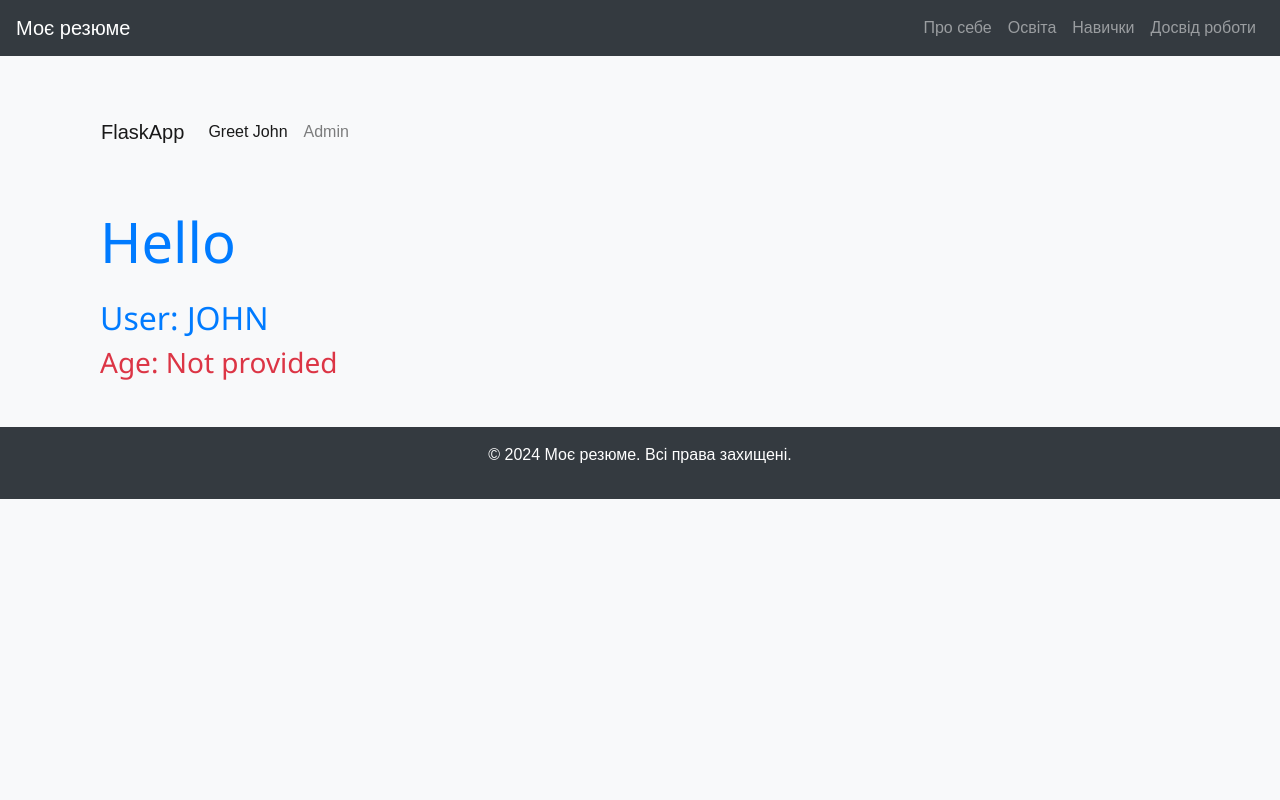
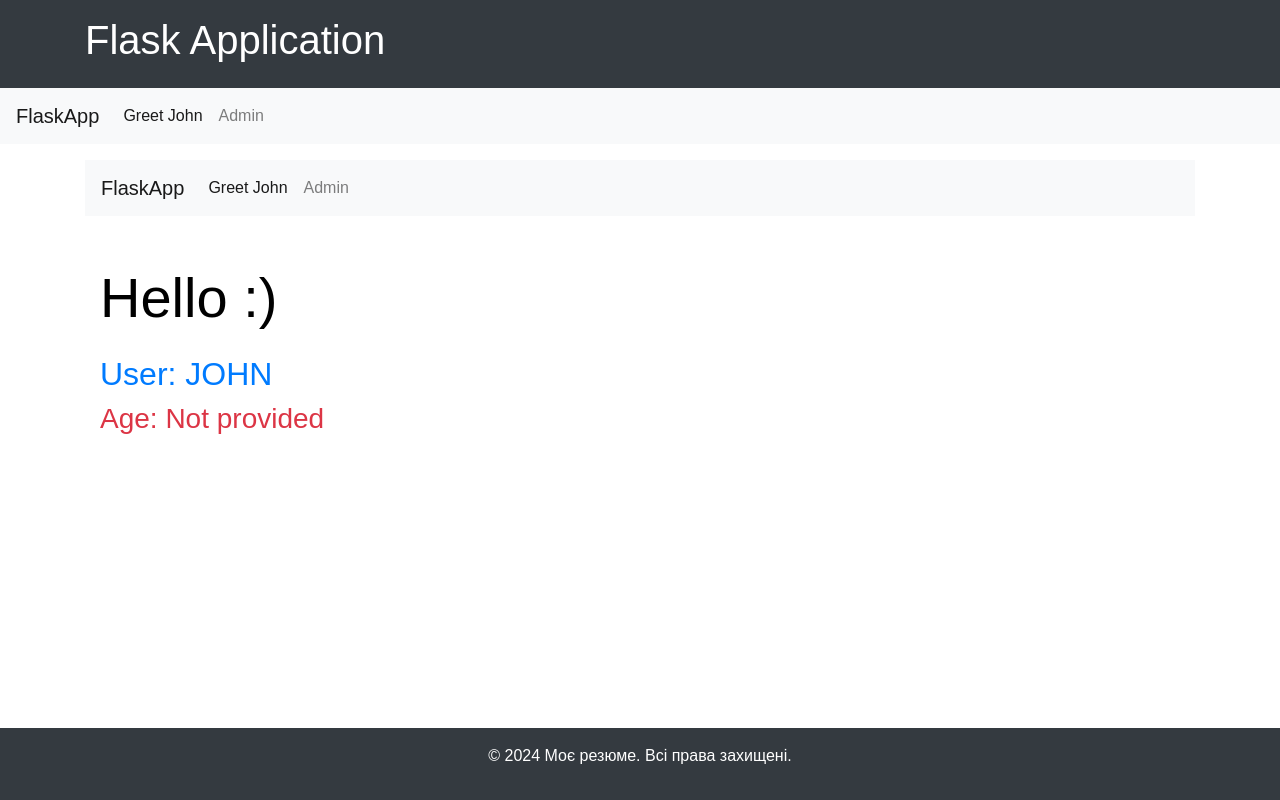
Before and after one commit to sikorand/flask_app_sikora, a Flask app: page /user/hi/John in a window 1280 px wide. Run offline with Flask 3, Linux system fonts and the light colour scheme; some libraries are stand-ins or nearby versions.

Commit message:
Lab 5 done

```diff
--- a/app/static/css/styles.css
+++ b/app/static/css/styles.css
@@ -1,52 +1,40 @@
 /* styles.css */
-
-/* Основні налаштування шрифтів */
-body {
-    font-family: 'Arial', sans-serif;
-    background-color: #f8f9fa;
-    color: #333;
+html, body {
+    height: 100%;
+    margin: 0;
 }
 
-/* Налаштування заголовків */
-h1, h2, h3 {
-    color: #007bff;
-    font-family: 'Segoe UI', Tahoma, Geneva, Verdana, sans-serif;
+body {
+    display: flex;
+    flex-direction: column;
+    font-family: 'Arial', sans-serif;
 }
 
-/* Власні стилі для секцій */
-section {
-    margin-bottom: 30px;
+.container {
+    flex: 1; /* Займає весь доступний простір */
 }
 
-section h2 {
-    font-size: 2rem;
+footer {
+    background-color: #333; /* Змінюйте за потреби */
     text-align: center;
-    padding-bottom: 10px;
+    padding: 1rem 0;
+    position: relative;
+    bottom: 0;
+    width: 100%;
 }
 
-/* Стилізація картки для досвіду роботи */
-#experience {
-    background-color: #ffffff;
-    border-radius: 8px;
-    box-shadow: 0 4px 8px rgba(0, 0, 0, 0.1);
-    padding: 20px;
+  h2 {
+    color: #007bff;
   }
 
-/* Навігаційне меню */
-.navbar {
-    background-color: #007bff;
+  section {
+    margin-bottom: 40px;
   }
+
   .navbar-nav .nav-link {
     color: white;
   }
 
   .navbar-nav .nav-link:hover {
-    color: #ffcc00;
+    color: #ccc;
   }
-
-/* Змінюємо розмір зображення на 300x300 */
-img {
-    width: 300px;
-    height: 300px;
-    object-fit: cover; /* Зберігає пропорції зображення */
-}
--- a/app/templates/base.html
+++ b/app/templates/base.html
@@ -1,49 +1,75 @@
 <!DOCTYPE html>
-<html lang="uk">
+<html lang="en">
 <head>
     <meta charset="UTF-8">
-    <meta name="viewport" content="width=device-width, initial-scale=1.0">
-    <title>{{ title }}</title>
+    <meta name="viewport" content="width=device-width, initial-scale=1, shrink-to-fit=no">
+    <title>{% block title %} {% endblock %} - FlaskApp</title>
     <link rel="stylesheet" href="https://stackpath.bootstrapcdn.com/bootstrap/4.5.2/css/bootstrap.min.css">
     <link rel="stylesheet" href="{{ url_for('static', filename='css/styles.css') }}">
+    <style>
+        {% if request.cookies.get('color_scheme') == 'dark' %}
+            body {
+                background-color: #343a40;
+                color: white; /* Зміна кольору тексту для темної теми */
+            }
+            .bg-dark {
+                background-color: #212529 !important; /* Темний фон для заголовка */
+            }
+            .alert {
+                color: white; /* Колір тексту для alert */
+            }
+            .list-group-item {
+                background-color: #495057; /* Змінити фон для елементів списку */
+                color: white; /* Змінити текст на білий */
+            }
+            .table {
+                background-color: #495057; /* Змінити фон таблиці */
+                color: white; /* Змінити текст на білий */
+            }
+            .form-control {
+                background-color: #6c757d; /* Змінити фон для форм */
+                color: white; /* Змінити текст на білий */
+            }
+            .form-control::placeholder {
+                color: #ffffff; /* Колір підказки в полях вводу */
+            }
+        {% else %}
+            body {
+                background-color: white;
+                color: black; /* Зміна кольору тексту для світлої теми */
+            }
+            .bg-dark {
+                background-color: #343a40 !important; /* Темний фон для заголовка */
+            }
+        {% endif %}
+    </style>
 </head>
 <body>
-    <!-- Закріплене навігаційне меню -->
-    <nav class="navbar navbar-expand-lg navbar-dark bg-dark sticky-top">
-        <a class="navbar-brand" href="/">Моє резюме</a>
-        <button class="navbar-toggler" type="button" data-toggle="collapse" data-target="#navbarNav" aria-controls="navbarNav" aria-expanded="false" aria-label="Toggle navigation">
-            <span class="navbar-toggler-icon"></span>
-        </button>
-        <div class="collapse navbar-collapse" id="navbarNav">
-            <ul class="navbar-nav ml-auto">
-                <li class="nav-item">
-                    <a class="nav-link" href="#about">Про себе</a>
-                </li>
-                <li class="nav-item">
-                    <a class="nav-link" href="#education">Освіта</a>
-                </li>
-                <li class="nav-item">
-                    <a class="nav-link" href="#skills">Навички</a>
-                </li>
-                <li class="nav-item">
-                    <a class="nav-link" href="#experience">Досвід роботи</a>
-                </li>
-            </ul>
+    <header class="bg-dark text-white p-3">
+        <div class="container">
+            <h1>Flask Application</h1>
         </div>
-    </nav>
+    </header>
 
-    <!-- Основний контент -->
-    <div class="container mt-5">
+    {% with msg = get_flashed_messages(with_categories=True) %}
+    {% if msg %}
+        {% for category, message in msg %}
+            <div class="alert alert-{{ category }} alert-dismissible" role="alert">
+                <strong>{{ message }}</strong>
+                <button type="button" class="btn-close" data-dismiss="alert" aria-label="Close">
+                    <span aria-hidden="true">&times;</span>
+                </button>
+            </div>
+        {% endfor %}
+    {% endif %}
+    {% endwith %}
+    {% include "navigation.html" %}
+    <div class="container">
         {% block content %}
         {% endblock %}
     </div>
-
-    <!-- Футер -->
     {% include "footer.html" %}
-
-    <!-- Підключення скриптів для інтерактивних елементів -->
     <script src="https://code.jquery.com/jquery-3.5.1.slim.min.js"></script>
-    <script src="https://cdn.jsdelivr.net/npm/@popperjs/core@2.0.7/dist/umd/popper.min.js"></script>
-    <script src="https://stackpath.bootstrapcdn.com/bootstrap/4.5.2/js/bootstrap.min.js"></script>
+    <script src="https://cdn.jsdelivr.net/npm/bootstrap@4.5.2/dist/js/bootstrap.bundle.min.js"></script>
 </body>
 </html>
--- a/app/users/templates/users/home.html
+++ b/app/templates/home.html
@@ -1,8 +1,9 @@
- {% extends 'base.html' %}
+{% extends 'base.html' %}
 
 {% block title %} HOME {% endblock %}
 
 {% block content %}
-    <h1>This is your homepage </h1>
+    <h1>This is your homepage :) </h1>
     <h1>Agent: {{ agent | upper }}</h1>
 {% endblock %}
+<
--- a/app/users/__init__.py
+++ b/app/users/__init__.py
@@ -3,7 +3,7 @@ from flask import Blueprint
 user_bp = Blueprint("users",
                     __name__,
                     url_prefix="/user",
-                    template_folder="templates/users"
+                    template_folder="templates/users",
                     )
 
 from . import views
--- /dev/null
+++ b/app/users/auth.py
@@ -0,0 +1,10 @@
+credentials = {
+    "user1": "password123",
+    "user2": "mySecurePassword",
+    "admin": "adminPass",
+    "guest": "guest1234",
+    "testUser": "testPass456"
+}
+def authenticate_user(username, password):
+    """Перевірка автентифікації користувача."""
+    return credentials.get(username) == password
--- a/app/users/templates/users/hi.html
+++ b/app/users/templates/users/hi.html
@@ -1,14 +1,30 @@
- {% extends 'base.html' %}
+{% extends 'base.html' %}
 
 {% block title %}Greeting Page{% endblock %}
 
 {% block content %}
 
-    {% include 'navigation.html' %}
+    <!-- Navigation Bar -->
+    <nav class="navbar navbar-expand-lg navbar-light bg-light mb-3">
+        <a class="navbar-brand" href="#">FlaskApp</a>
+        <button class="navbar-toggler" type="button" data-toggle="collapse" data-target="#navbarNav" aria-controls="navbarNav" aria-expanded="false" aria-label="Toggle navigation">
+            <span class="navbar-toggler-icon"></span>
+        </button>
+        <div class="collapse navbar-collapse" id="navbarNav">
+            <ul class="navbar-nav">
+                <li class="nav-item active">
+                    <a class="nav-link" href="{{ url_for('users.greetings', name='John') }}">Greet John</a>
+                </li>
+                <li class="nav-item">
+                    <a class="nav-link" href="{{ url_for('users.admin') }}">Admin</a>
+                </li>
+            </ul>
+        </div>
+    </nav>
 
     <!-- Main content -->
     <div class="container mt-5">
-        <h1 class="display-4">Hello</h1>
+        <h1 class="display-4">Hello :)</h1>
         <h2 class="mt-4">User: {{ name }}</h2>
 
         {% if age %}
--- a/app/users/views.py
+++ b/app/users/views.py
@@ -1,5 +1,9 @@
 from . import user_bp
-from flask import request, redirect, url_for, render_template, abort
+from flask import request, redirect, url_for, render_template, session, flash, make_response
+from datetime import timedelta, datetime
+from app.users.auth import authenticate_user
+
+
 
 @user_bp.route('/')
 def main():
@@ -28,3 +32,87 @@ def home():
     agent = request.user_agent
 
     return render_template("home.html", agent=agent)
+
+@user_bp.route('/set_color/<color>')
+def set_color(color):
+    response = make_response(redirect(url_for('users.profile')))
+    response.set_cookie('color_scheme', color)
+    return response
+
+
+@user_bp.route('/login', methods=['GET', 'POST'])
+def login():
+    if request.method == 'POST':
+        username = request.form.get("login")
+        password = request.form.get("password")
+        if authenticate_user(username, password):
+            session['username'] = username
+            flash("Success: You have logged in successfully.", "success")
+            return redirect(url_for('users.profile'))
+        else:
+            flash("Error: Invalid username or password.", "danger")
+
+    return render_template("login.html")
+
+@user_bp.route('/profile', methods=['GET', 'POST'])
+def profile():
+    if "username" in session:
+        if request.method == 'POST':
+            # Додавання кукі
+            if 'key-cookie' in request.form and 'value-cookie' in request.form:
+                key = request.form['key-cookie']
+                value = request.form['value-cookie']
+                expires = int(request.form['expires'])
+                response = make_response(redirect(url_for('users.profile')))
+                response.set_cookie(key, value, max_age=expires)
+                flash('Кука додана успішно!', 'success')
+                return response
+
+            # Видалення кукі за ключем
+            if 'delete-cookie' in request.form:
+                key = request.form['delete-cookie']
+                response = make_response(redirect(url_for('users.profile')))
+                response.set_cookie(key, '', expires=0)
+                flash('Кука видалена успішно!', 'success')
+                return response
+
+            # Видалення всіх кукі
+            if 'delete-all-cookies' in request.form:
+                response = make_response(redirect(url_for('users.profile')))
+                for cookie in request.cookies:
+                    response.set_cookie(cookie, '', expires=0)
+                flash('Всі кукі видалені успішно!', 'success')
+                return response
+        username_value = session["username"]
+        cookies = request.cookies
+        return render_template("profile.html", username=username_value, cookies=cookies)
+    flash("Invalid: Session.", "danger")
+    return redirect(url_for("users.login"))
+
+
+
+@user_bp.route('/logout')
+def logout():
+    session.pop('username', None)
+    return redirect(url_for('users.login'))
+
+@user_bp.route('/set_cookie')
+def set_cookie():
+    response = make_response('Кука встановлена')
+    response.set_cookie('username', 'student', max_age=timedelta(seconds=60), path='/')
+    # Якщо ви хочете просто видалити куку color, ви можете зробити це
+    response.set_cookie('color', '', expires=0, path='/')  # видаляємо куку color
+    return response
+
+@user_bp.route('/get_cookie')
+def get_cookie():
+    username = request.cookies.get('username')
+    if username:
+        return f'Користувач: {username}'
+    return 'Кука не знайдена'
+
+@user_bp.route('/delete_cookie')
+def delete_cookie():
+    response = make_response('Кука видалена')
+    response.set_cookie('username', '', expires=0, path='/')  # видаляємо куку username
+    return response
```
Also changed, not shown: app/templates/index.html (added, +23 -0 lines), app/users/templates/users/login.html (added, +20 -0 lines), app/users/templates/users/profile.html (added, +55 -0 lines), app/views.py (+12 -1 lines). Lines whose indentation alone changed are shown as unchanged.
